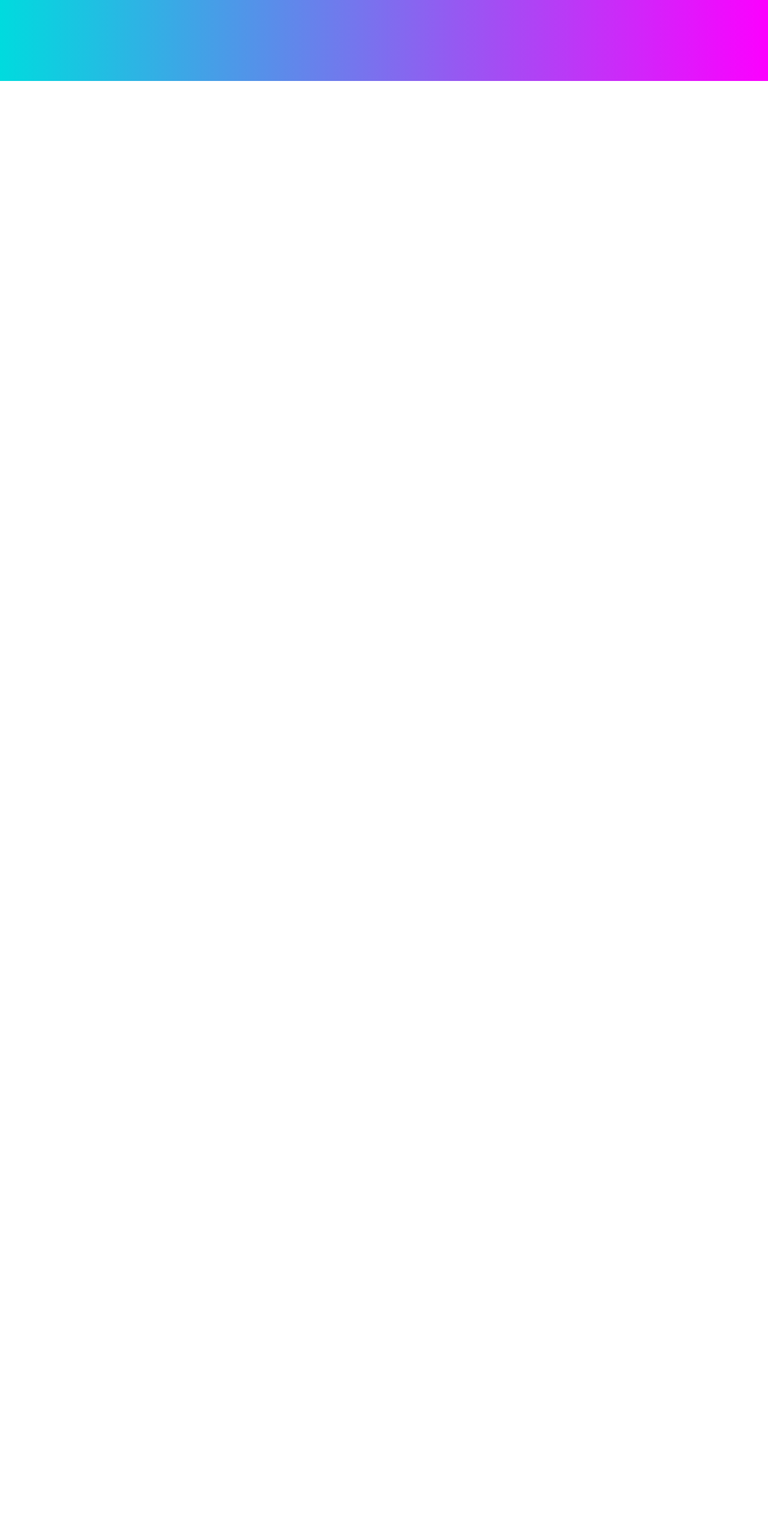
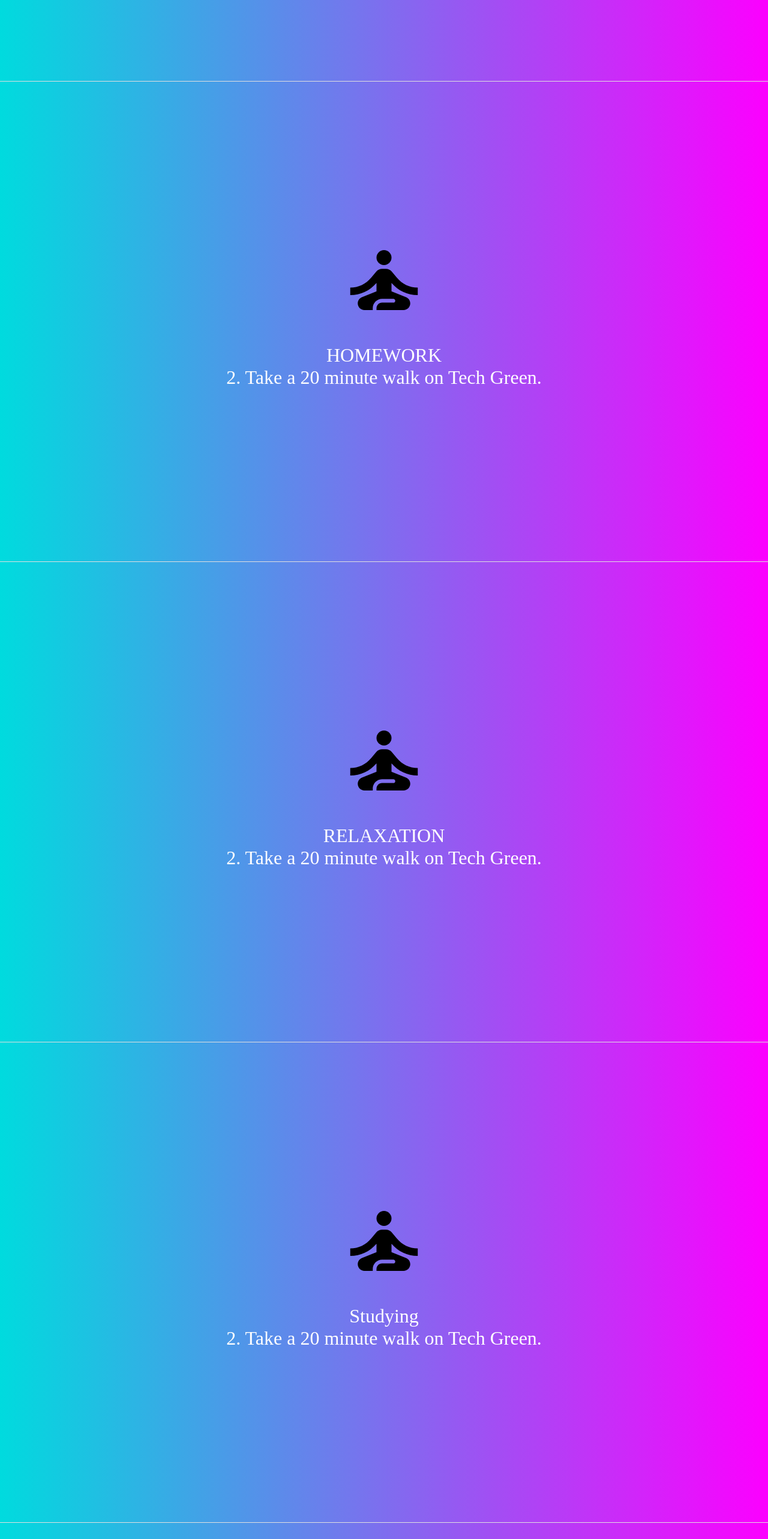
Before and after one commit to Mehul20/thrivetech, a React (Create React App) app: page / in a window 1280 px wide. Shown: the part 6320-8886 px from the top of the page at 60% size. Before the commit the page ends 6455 px from the top, so only its background shows below. Built offline with nearby package versions, Linux system fonts and the light colour scheme.

Commit message:
All functionality works Rhea and Mehul

```diff
--- a/src/Page6.js
+++ b/src/Page6.js
@@ -93,15 +93,15 @@ function Page6() {
       isChecked[0] ? (
        <Button color="primary" variant="contained" id="goals" href='#meditation'> NEXT</Button>
       ) : isChecked[1] ? (
-        <Button color="primary" variant="contained" id="goals" href='#meditation'> NEXT</Button>
+        <Button color="primary" variant="contained" id="goals" href='#homeworkpage'> NEXT</Button>
       ) : isChecked[2] ? (
-        <Button color="primary" variant="contained" id="goals" href='#meditation'> NEXT</Button>
+        <Button color="primary" variant="contained" id="goals" href='#relaxationpage'> NEXT</Button>
       ) : isChecked[3] ? (
-        <Button color="primary" variant="contained" id="goals" href='#meditation'> NEXT</Button>
+        <Button color="primary" variant="contained" id="goals" href='#studyingpage'> NEXT</Button>
       ) : isChecked[4] ? (
-        <Button color="primary" variant="contained" id="goals" href='#meditation'> NEXT</Button>
+        <Button color="primary" variant="contained" id="goals" href='#hobbiespage'> NEXT</Button>
       ): isChecked[5] ? (
-        <Button color="primary" variant="contained" id="goals" href='#meditation'> NEXT</Button>
+        <Button color="primary" variant="contained" id="goals" href='#exercisepage'> NEXT</Button>
       ) :
       (
         <Button color="primary" variant="contained" id="goals"> NEXT </Button>
--- /dev/null
+++ b/src/exercise.js
@@ -0,0 +1,21 @@
+import './App.css';
+import SelfImprovementIcon from '@mui/icons-material/SelfImprovement';
+
+function exercise() {
+  return (
+    <div className="App">
+      <header className="App-header">
+        <SelfImprovementIcon style={{ fontSize: 150, color:'black' }}/>
+        <p className="Textstyle">
+         Exercise
+          <br />
+
+          2. Take a 20 minute walk on Tech Green.
+        </p>
+      </header>
+
+    </div>
+  );
+}
+
+export default exercise;
--- /dev/null
+++ b/src/hobbies.js
@@ -0,0 +1,18 @@
+import './App.css';
+import SelfImprovementIcon from '@mui/icons-material/SelfImprovement';
+
+function hobbies() {
+  return (
+    <div className="App">
+      <header className="App-header">
+        <SelfImprovementIcon style={{ fontSize: 150, color:'black' }}/>
+        <p className="Textstyle">
+        Hobbies
+        </p>
+      </header>
+
+    </div>
+  );
+}
+
+export default hobbies;
--- /dev/null
+++ b/src/homework.js
@@ -0,0 +1,21 @@
+import './App.css';
+import SelfImprovementIcon from '@mui/icons-material/SelfImprovement';
+
+function homework() {
+  return (
+    <div className="App">
+      <header className="App-header">
+        <SelfImprovementIcon style={{ fontSize: 150, color:'black' }}/>
+        <p className="Textstyle">
+          HOMEWORK
+          <br />
+
+          2. Take a 20 minute walk on Tech Green.
+        </p>
+      </header>
+
+    </div>
+  );
+}
+
+export default homework;
--- a/src/index.js
+++ b/src/index.js
@@ -9,6 +9,11 @@ import Page4 from './Page4'
 import Page5 from './Page5'
 import Page6 from './Page6'
 import Meditation from './meditation'
+import Homework from './homework'
+import Relaxation from './relaxation';
+import Studying from './studying'
+import Hobbies from './hobbies'
+import Exercise from './exercise'
 import reportWebVitals from './reportWebVitals';
 import Divider from '@mui/material/Divider';
 import AppBar from '@mui/material/AppBar';
@@ -41,10 +46,54 @@ ReactDOM.render(
     <Divider />
     <Page6 />
     <Divider />
+
     <div id="meditation">
-
     <Meditation />
     </div>
+
+    <Divider />
+
+    <div id="homeworkpage">
+
+    <Homework />
+    </div>
+
+    <Divider />
+
+    <div id="relaxationpage">
+
+    <Relaxation />
+    </div>
+
+    <Divider />
+
+    <div id="studyingpage">
+
+    <Studying />
+
+    </div>
+
+    <Divider />
+
+  <div id="hobbiespage">
+
+  <Hobbies />
+
+  </div>
+
+  <Divider />
+
+  <div id="exercisepage">
+
+  <Exercise />
+
+  </div>
+
+  <Divider />
+
+
+
+
   </React.StrictMode>,
   document.getElementById('root')
 );
--- /dev/null
+++ b/src/relaxation.js
@@ -0,0 +1,21 @@
+import './App.css';
+import SelfImprovementIcon from '@mui/icons-material/SelfImprovement';
+
+function relaxation() {
+  return (
+    <div className="App">
+      <header className="App-header">
+        <SelfImprovementIcon style={{ fontSize: 150, color:'black' }}/>
+        <p className="Textstyle">
+          RELAXATION
+          <br />
+
+          2. Take a 20 minute walk on Tech Green.
+        </p>
+      </header>
+
+    </div>
+  );
+}
+
+export default relaxation;
--- /dev/null
+++ b/src/studying.js
@@ -0,0 +1,21 @@
+import './App.css';
+import SelfImprovementIcon from '@mui/icons-material/SelfImprovement';
+
+function meditation() {
+  return (
+    <div className="App">
+      <header className="App-header">
+        <SelfImprovementIcon style={{ fontSize: 150, color:'black' }}/>
+        <p className="Textstyle">
+          Studying
+          <br />
+
+          2. Take a 20 minute walk on Tech Green.
+        </p>
+      </header>
+
+    </div>
+  );
+}
+
+export default meditation;
```
